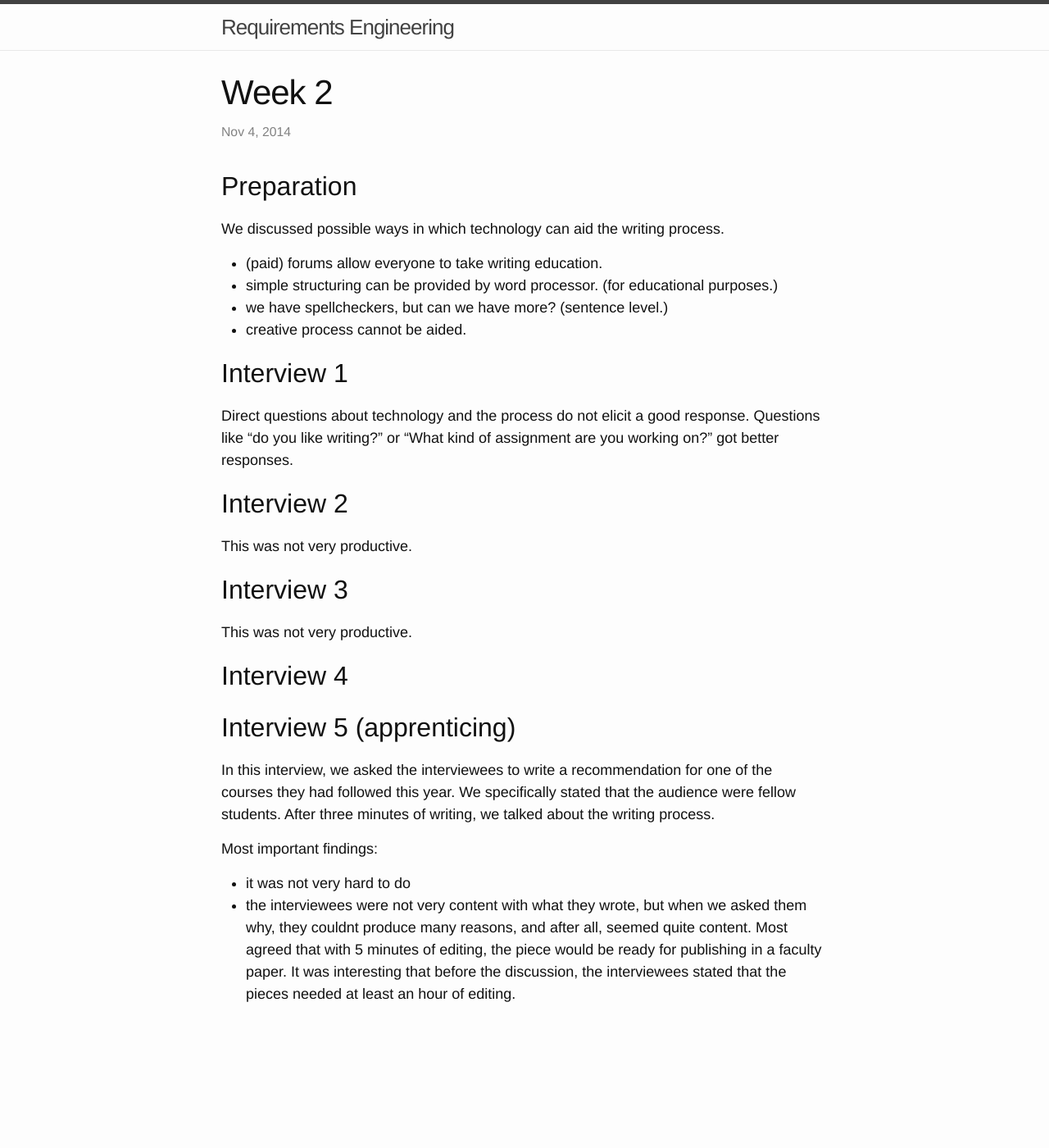
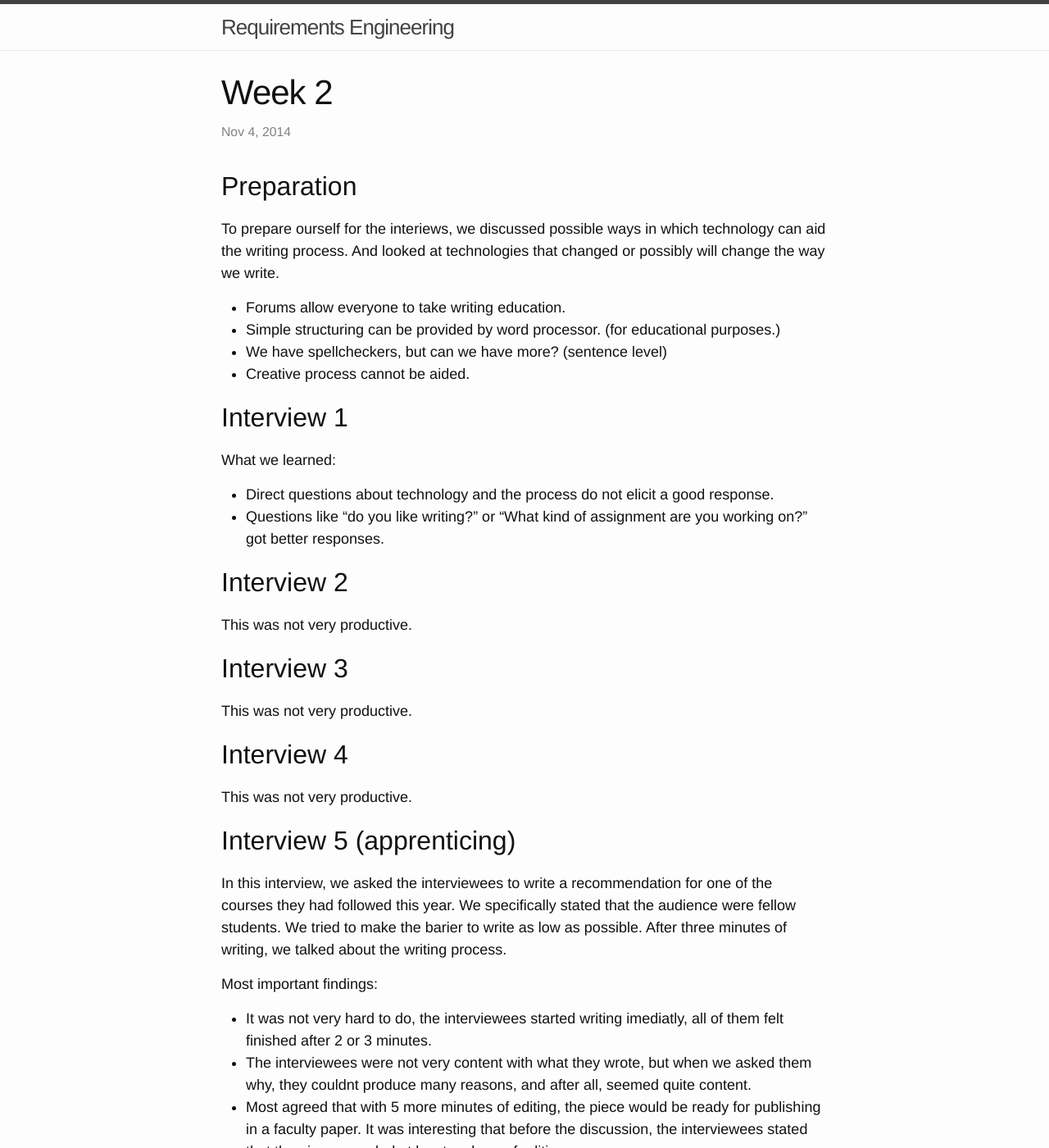
Before and after one commit to Kappie/requirements_engineering, a Jekyll site: the page built from _posts/2014-11-4-week2.md, in a window 1280 px wide and 1400 px high. Shown: the whole window at 82% size. Built offline with Jekyll 4.4.1, drawn with Linux system fonts in a browser that asks for light colours; some of the changed text lies outside the part shown.

Commit message:
Extended and clarified
Een extra spellcheck is misschien nog nodig

```diff
--- a/_posts/2014-11-4-week2.md
+++ b/_posts/2014-11-4-week2.md
@@ -5,17 +5,21 @@ date:   2014-11-4 11:27:56
 ---
 
 ## Preparation
-We discussed possible ways in which technology can aid the writing process.
-- (paid) forums allow everyone to take writing education.
-- simple structuring can be provided by word processor. (for educational
+To prepare ourself for the interiews, we discussed possible ways in which technology can aid the writing process. And looked at technologies that changed or possibly will change the way we write.
+- Forums allow everyone to take writing education.
+- Simple structuring can be provided by word processor. (for educational
   purposes.)
-- we have spellcheckers, but can we have more? (sentence level.)
-- creative process cannot be aided.
+- We have spellcheckers, but can we have more? (sentence level)
+- Creative process cannot be aided.
+
+
 
 ## Interview 1
-Direct questions about technology and the process do not elicit a good
-response. Questions like "do you like writing?" or "What kind of assignment
-are you working on?" got better responses.
+What we learned:
+- Direct questions about technology and the process do not elicit a good
+  response.
+- Questions like "do you like writing?" or "What kind of assignment
+  are you working on?" got better responses.
 
 ## Interview 2
 This was not very productive.
@@ -24,18 +28,21 @@ This was not very productive.
 This was not very productive.
 
 ## Interview 4
+This was not very productive.
 
 ## Interview 5 (apprenticing)
 In this interview, we asked the interviewees to write a recommendation for one of
 the courses they had followed this year. We specifically stated that the
-audience were fellow students. After three minutes of writing, we talked about
-the writing process.
+audience were fellow students. We tried to make the barier to write as low as possible.
+After three minutes of writing, we talked about the writing process.
 
 Most important findings:
-- it was not very hard to do
-- the interviewees were not very content with what they wrote, but when we asked
+- It was not very hard to do, the interviewees started writing imediatly, all
+  of them felt finished after 2 or 3 minutes.
+- The interviewees were not very content with what they wrote, but when we asked
   them why, they couldnt produce many reasons, and after all, seemed quite
-  content. Most agreed that with 5 minutes of editing, the piece would be ready
+  content.
+- Most agreed that with 5 more minutes of editing, the piece would be ready
   for publishing in a faculty paper. It was interesting that before the
   discussion, the interviewees stated that the pieces needed at least an hour of
   editing.
```
